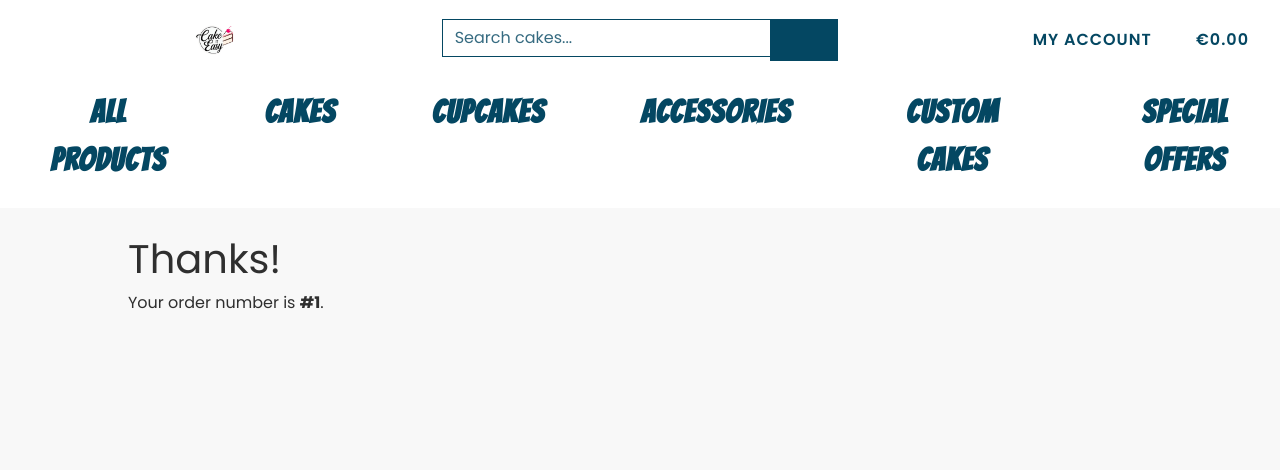
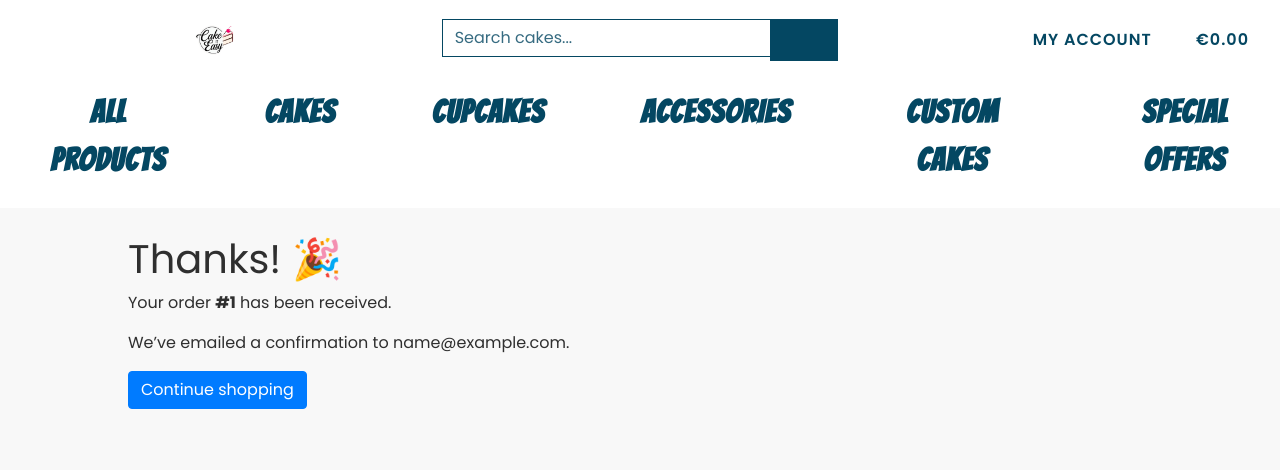
Before and after one commit to MaireadKelly/cake_it_easy_v2, a Django app: page /checkout/success/1/ in a window 1280 px wide. Shown: the top 470 px of the page. Run offline with Django 5.2, Linux system fonts and the light colour scheme; tables that the repository leaves empty hold one stand-in row (values such as "Sample post"); some libraries are stand-ins or nearby versions.

Commit message:
chore: align checkout/profile templates and signals

```diff
--- a/checkout/admin.py
+++ b/checkout/admin.py
@@ -1,4 +1,3 @@
-# checkout/admin.py — REPLACE ENTIRE FILE
 from django.contrib import admin
 from .models import Order, OrderLineItem
 
@@ -16,7 +15,5 @@ class OrderAdmin(admin.ModelAdmin):
     search_fields = ("id", "full_name", "email", "stripe_pid")
     readonly_fields = ("stripe_pid", "original_bag", "order_total", "created_on", "paid")
     inlines = (OrderLineItemInline,)
-
-    # Optional admin polish (safe to keep or remove)
     ordering = ("-created_on",)        # newest first
     date_hierarchy = "created_on"      # sidebar date drilldown
--- a/checkout/templates/checkout/checkout.html
+++ b/checkout/templates/checkout/checkout.html
@@ -31,7 +31,7 @@
         <hr>
         <h5>Card details</h5>
         <div id="card-element" class="form-control" style="padding:.6rem .75rem;"></div>
-        <div id="card-errors" class="text-danger mt-2" role="alert"></div>
+        <div id="card-errors" class="text-danger mt-2" role="alert" aria-live="polite"></div>
         <button type="submit" id="pay-btn" class="btn btn-primary mt-3">Pay €{{ total }}</button>
       {% else %}
         <button type="submit" class="btn btn-primary mt-3">Place Order</button>
--- a/checkout/templates/checkout/checkout_success.html
+++ b/checkout/templates/checkout/checkout_success.html
@@ -1,7 +1,9 @@
 {% extends 'base.html' %}
 {% block content %}
   <div class="container mt-5">
-    <h1>Thanks!</h1>
-    <p>Your order number is <strong>#{{ order.id }}</strong>.</p>
+    <h1>Thanks! 🎉</h1>
+    <p>Your order <strong>#{{ order.id }}</strong> has been received.</p>
+    <p>We’ve emailed a confirmation to {{ order.email }}.</p>
+    <a class="btn btn-primary" href="{% url 'product_list' %}">Continue shopping</a>
   </div>
 {% endblock %}
--- a/checkout/webhooks.py
+++ b/checkout/webhooks.py
@@ -1,7 +1,8 @@
 import stripe
-from django.conf import settings
+
 from django.http import HttpResponse, HttpResponseBadRequest
 from django.views.decorators.csrf import csrf_exempt
+from django.conf import settings
 from .models import Order
 
 @csrf_exempt
--- a/profiles/signals.py
+++ b/profiles/signals.py
@@ -8,7 +8,4 @@ def create_or_update_user_profile(sender, instance, created, **kwargs):
     if created:
         UserProfile.objects.create(user=instance)
     else:
-        try:
-            instance.profile.save()
-        except UserProfile.DoesNotExist:
-            UserProfile.objects.create(user=instance)
+        UserProfile.objects.get_or_create(user=instance)
```
